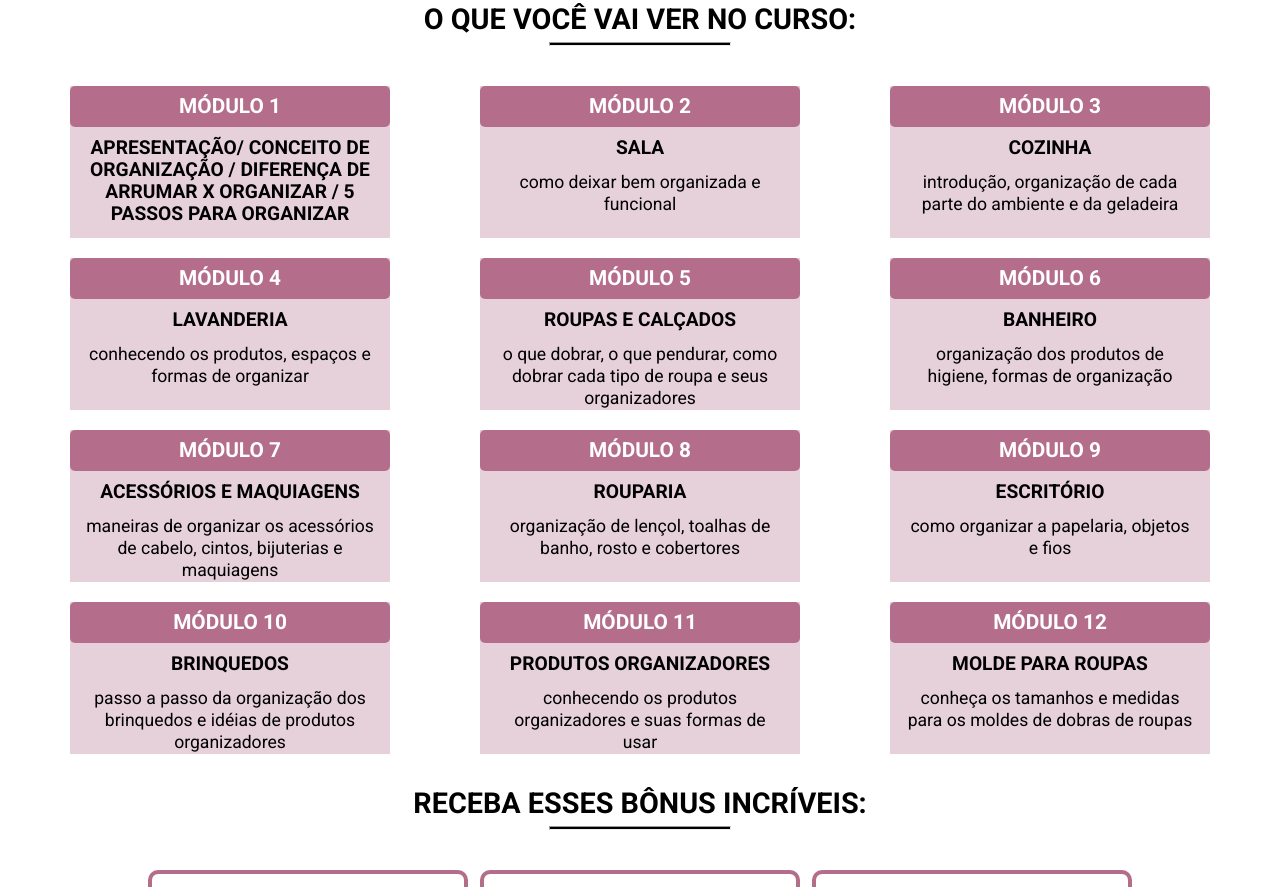
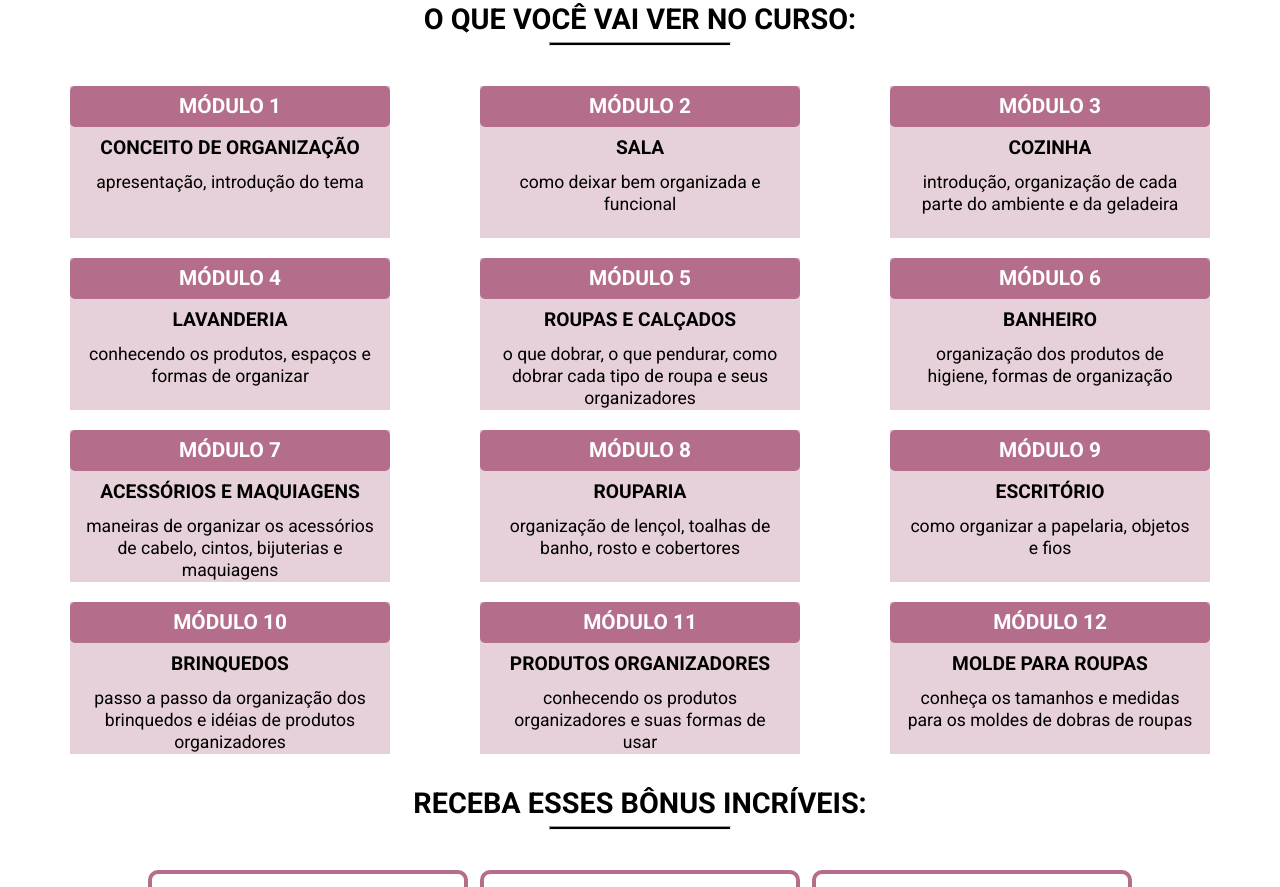
Before and after one commit to JuniorAlvesbr/leticiamartins.com.br-curso, a Next.js app: page / in a window 1280 px wide. Shown: the part 2840-3727 px from the top of the page. Built offline with nearby package versions, Linux system fonts and the light colour scheme.

Commit message:
change moduleCard description

```diff
--- a/components/CourseContent/index.js
+++ b/components/CourseContent/index.js
@@ -8,8 +8,8 @@ import Button from '../../object/Button'
 const moduleCard = [
     {
         title: "Módulo 1",
-        subTitle: "apresentação/ conceito de organização / diferença de arrumar x organizar / 5 passos para organizar",
-        description: ""
+        subTitle: "Conceito de organização",
+        description: "apresentação, introdução do tema"
     },
     {
         title: "Módulo 2",
```
